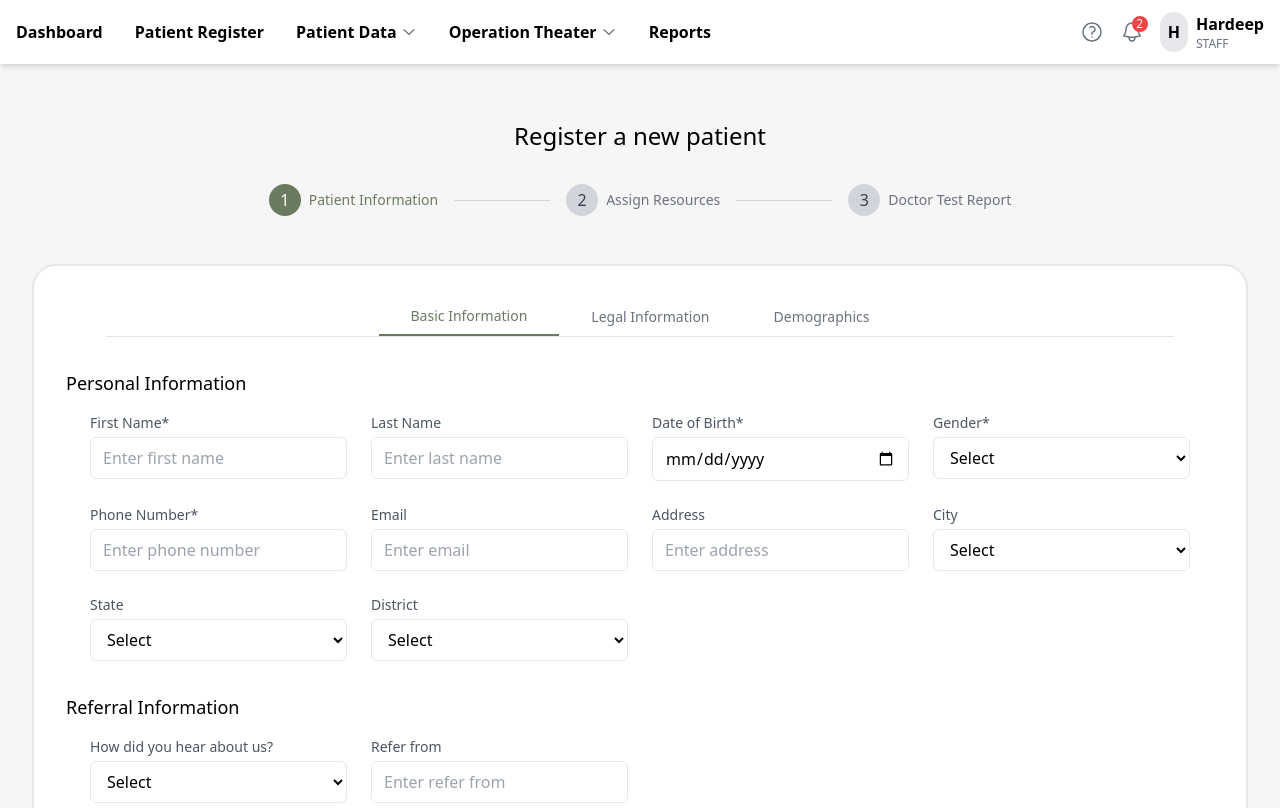
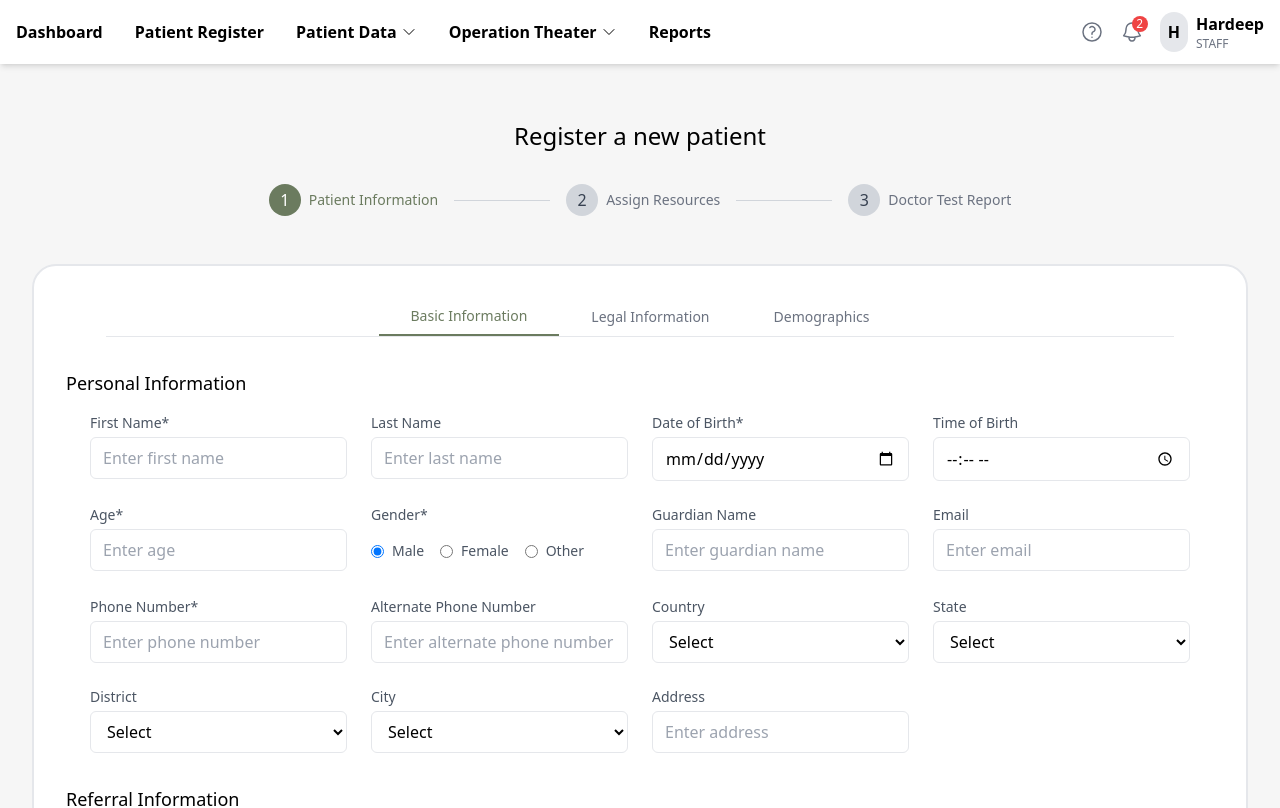
Before and after one commit to arghyadutta080/patient-Data-Management-App, a React (Vite) app: page /patient-register in a window 1280 px wide. Shown: the top 808 px of the page. Built offline with nearby package versions, Linux system fonts and the light colour scheme.

Commit message:
update: add new input fields with validations

```diff
--- a/src/components/registration-form/PatientDetailsForm.jsx
+++ b/src/components/registration-form/PatientDetailsForm.jsx
@@ -6,7 +6,7 @@ const PatientDetailsForm = ({ section, register, errors }) => {
         <div className="grid grid-cols-4 gap-6 w-full px-6">
             {
                 section.fields.map((field, index) => (
-                    field.type === 'text' || field.type === 'date' || field.type === 'email' || field.type === 'number' ? (
+                    field.type === 'text' || field.type === 'date' || field.type === 'time' || field.type === 'email' || field.type === 'number' ? (
                         <div key={index} className="flex flex-col">
                             <label className="block text-sm font-medium text-gray-600 mb-1">{field.label}{field.required && '*'}</label>
                             <input
@@ -14,6 +14,7 @@ const PatientDetailsForm = ({ section, register, errors }) => {
                                 {...register(field.name)}
                                 className="px-3 py-2 bg-white border border-gray-200 rounded-md focus:outline-none focus:border-gray-400"
                                 placeholder={`Enter ${field?.label?.toLowerCase()}`}
+                                value={field?.value}
                             />
                             {errors[field.name] && (
                                 <p className="mt-1 text-sm text-red-600">{errors[field.name]?.message}</p>
@@ -35,6 +36,33 @@ const PatientDetailsForm = ({ section, register, errors }) => {
                                 <p className="mt-1 text-sm text-red-600">{errors[field.name]?.message}</p>
                             )}
                         </div>
+                    ) : field.type === 'radio' ? (
+                        <div key={index} className="flex flex-col">
+                            <label className="block text-sm font-medium text-gray-600 mb-1">{field.label}{field.required && '*'}</label>
+                            <div className="flex flex-row gap-4">
+                                {field.options.map((option, index) => (
+                                    <div key={index} className="flex items-center gap-2 py-3">
+                                        <input
+                                            type="radio"
+                                            id={`${field.name}-${option}`}
+                                            value={option}
+                                            defaultChecked={index === 0}
+                                            {...register(field.name)}
+                                        />
+                                        <label
+                                            htmlFor={`${field.name}-${option}`}
+                                            className="text-sm text-gray-600"
+                                        >
+                                            {option}
+                                        </label>
+                                    </div>
+                                ))}
+                            </div>
+                            {errors[field.name] && (
+                                <p className="mt-1 text-sm text-red-600">{errors[field.name]?.message}</p>
+                            )}
+                        </div>
+
                     ) : null
                 ))}
         </div>
--- a/src/lib/store/slices/patientRegistrationSlice.js
+++ b/src/lib/store/slices/patientRegistrationSlice.js
@@ -6,10 +6,15 @@ const initialState = {
     firstName: '',
     lastName: '',
     dateOfBirth: '',
+    age: '',
+    timeOfBirth: '',
     gender: '',
+    guardianName: '',
     phoneNumber: '',
+    alternatePhoneNumber: '',
     email: '',
     address: '',
+    country: '',
     city: '',
     state: '',
     district: '',
@@ -19,7 +24,8 @@ const initialState = {
     referredBy: '',
 
     // Admission Type section
-    admissionType: ''
+    admissionType: '',
+    admittedBy: '',
   }
 }
 
--- a/src/utils/constants/registrationForm.js
+++ b/src/utils/constants/registrationForm.js
@@ -12,57 +12,88 @@ export const STEPS = [
                         label: 'Personal Information',
                         fields: [
                             {
-                                number: 1,
                                 label: 'First Name',
                                 name: 'firstName',
                                 type: 'text',
                                 required: true,
                             },
                             {
-                                number: 2,
                                 label: 'Last Name',
                                 name: 'lastName',
                                 type: 'text',
                                 required: false,
                             },
                             {
-                                number: 3,
                                 label: 'Date of Birth',
                                 name: 'dateOfBirth',
                                 type: 'date',
                                 required: true,
                             },
                             {
-                                number: 4,
+                                label: 'Time of Birth',
+                                name: 'timeOfBirth',
+                                type: 'time',
+                                required: false,
+                            },
+                            {
+                                label: 'Age',
+                                name: 'age',
+                                type: 'number',
+                                required: true,
+                            },
+                            {
                                 label: 'Gender',
                                 name: 'gender',
-                                type: 'select',
+                                type: 'radio',
                                 options: ['Male', 'Female', 'Other'],
                                 required: true,
                             },
                             {
-                                number: 5,
+                                label: 'Guardian Name',
+                                name: 'guardianName',
+                                type: 'text',
+                                required: false,
+                            },
+                            {
+                                label: 'Email',
+                                name: 'email',
+                                type: 'email',
+                                required: false,
+                            },
+                            {
                                 label: 'Phone Number',
                                 name: 'phoneNumber',
                                 type: 'text',
                                 required: true,
                             },
                             {
-                                number: 6,
-                                label: 'Email',
-                                name: 'email',
-                                type: 'email',
-                                required: false,
-                            },
-                            {
-                                number: 7,
-                                label: 'Address',
-                                name: 'address',
+                                label: 'Alternate Phone Number',
+                                name: 'alternatePhoneNumber',
                                 type: 'text',
                                 required: false,
                             },
                             {
-                                number: 8,
+                                label: 'Country',
+                                name: 'country',
+                                type: 'select',
+                                options: ['India', 'Pakistan', 'Bangladesh', ''],
+                                required: false,
+                            },
+                            {
+                                label: 'State',
+                                name: 'state',
+                                type: 'select',
+                                options: ['New York', 'Los Angeles', 'Chicago', 'Houston', 'Phoenix'],
+                                required: false,
+                            },
+                            {
+                                label: 'District',
+                                name: 'district',
+                                type: 'select',
+                                options: ['New York', 'Los Angeles', 'Chicago', 'Houston', 'Phoenix'],
+                                required: false,
+                            },
+                            {
                                 label: 'City',
                                 name: 'city',
                                 type: 'select',
@@ -70,19 +101,9 @@ export const STEPS = [
                                 required: false,
                             },
                             {
-                                number: 9,
-                                label: 'State',
-                                name: 'state',
-                                type: 'select',
-                                options: ['New York', 'Los Angeles', 'Chicago', 'Houston', 'Phoenix'],
-                                required: false,
-                            },
-                            {
-                                number: 10,
-                                label: 'District',
-                                name: 'district',
-                                type: 'select',
-                                options: ['New York', 'Los Angeles', 'Chicago', 'Houston', 'Phoenix'],
+                                label: 'Address',
+                                name: 'address',
+                                type: 'text',
                                 required: false,
                             },
                         ]
@@ -92,7 +113,6 @@ export const STEPS = [
                         label: 'Referral Information',
                         fields: [
                             {
-                                id: 1,
                                 label: 'How did you hear about us?',
                                 type: 'select',
                                 name: 'howDidYouKnow',
@@ -100,7 +120,6 @@ export const STEPS = [
                                 required: false,
                             },
                             {
-                                id: 2,
                                 label: 'Refer from',
                                 type: 'text',
                                 name: 'referredBy',
@@ -113,11 +132,17 @@ export const STEPS = [
                         label: 'Admission Type',
                         fields: [
                             {
-                                number: 1,
+                                label: '',
+                                type: 'radio',
+                                name: 'admissionType',
+                                options: ['Voluntary', 'Involuntary'],
+                                required: false,
+                            },
+                            {
                                 label: '',
                                 type: 'select',
-                                name: 'admissionType',
-                                options: ['Voluntary', 'Involuntary'],
+                                name: 'admittedBy',
+                                options: ['Bought by family', 'Bought by self', 'Referred by doctor', 'Referred by friend', 'Referred by relative', 'Referred by other'],
                                 required: false,
                             }
                         ]
```
Also changed, not shown: src/utils/validations/patientRegistration.js (+8 -0 lines).
